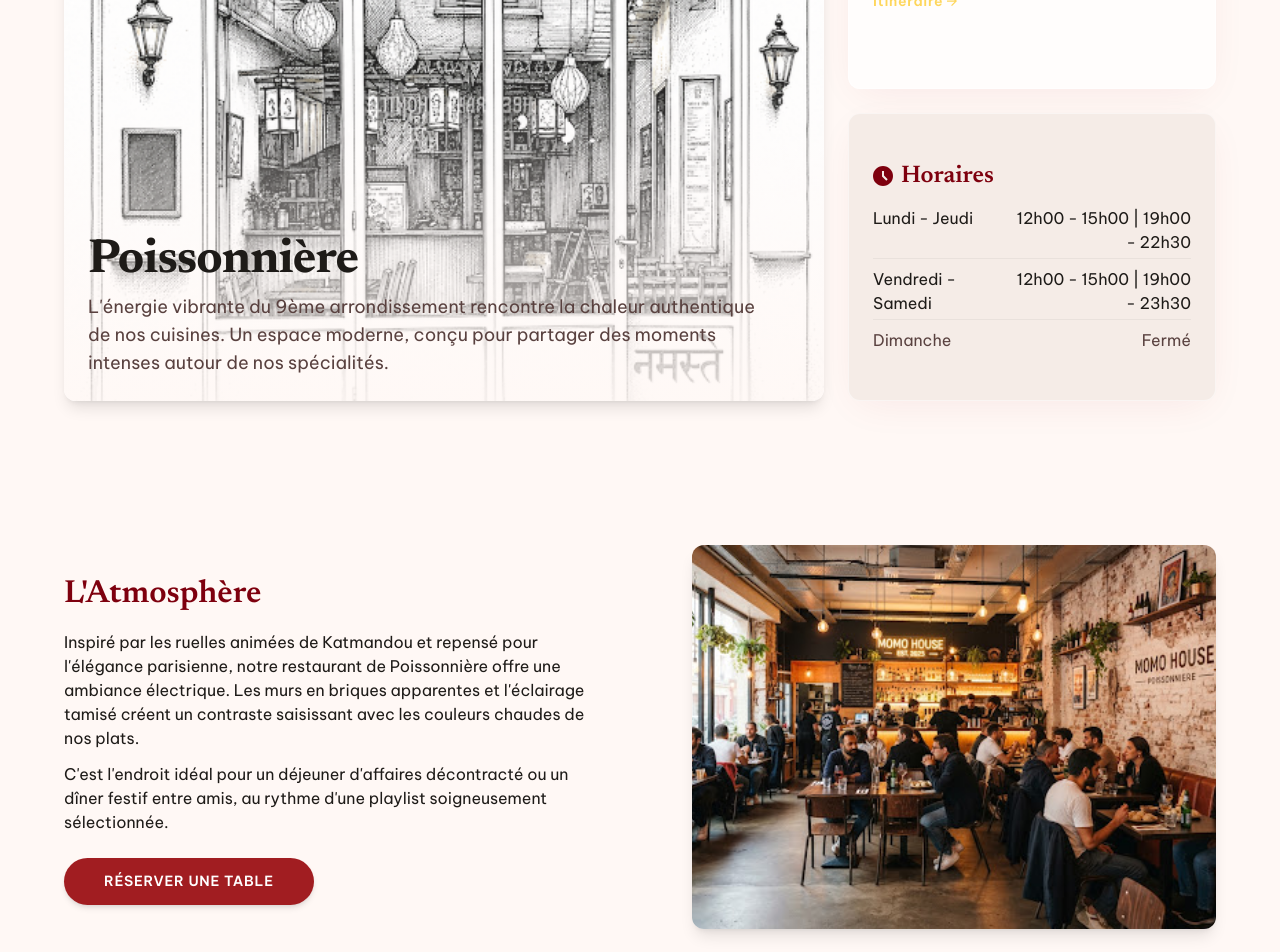
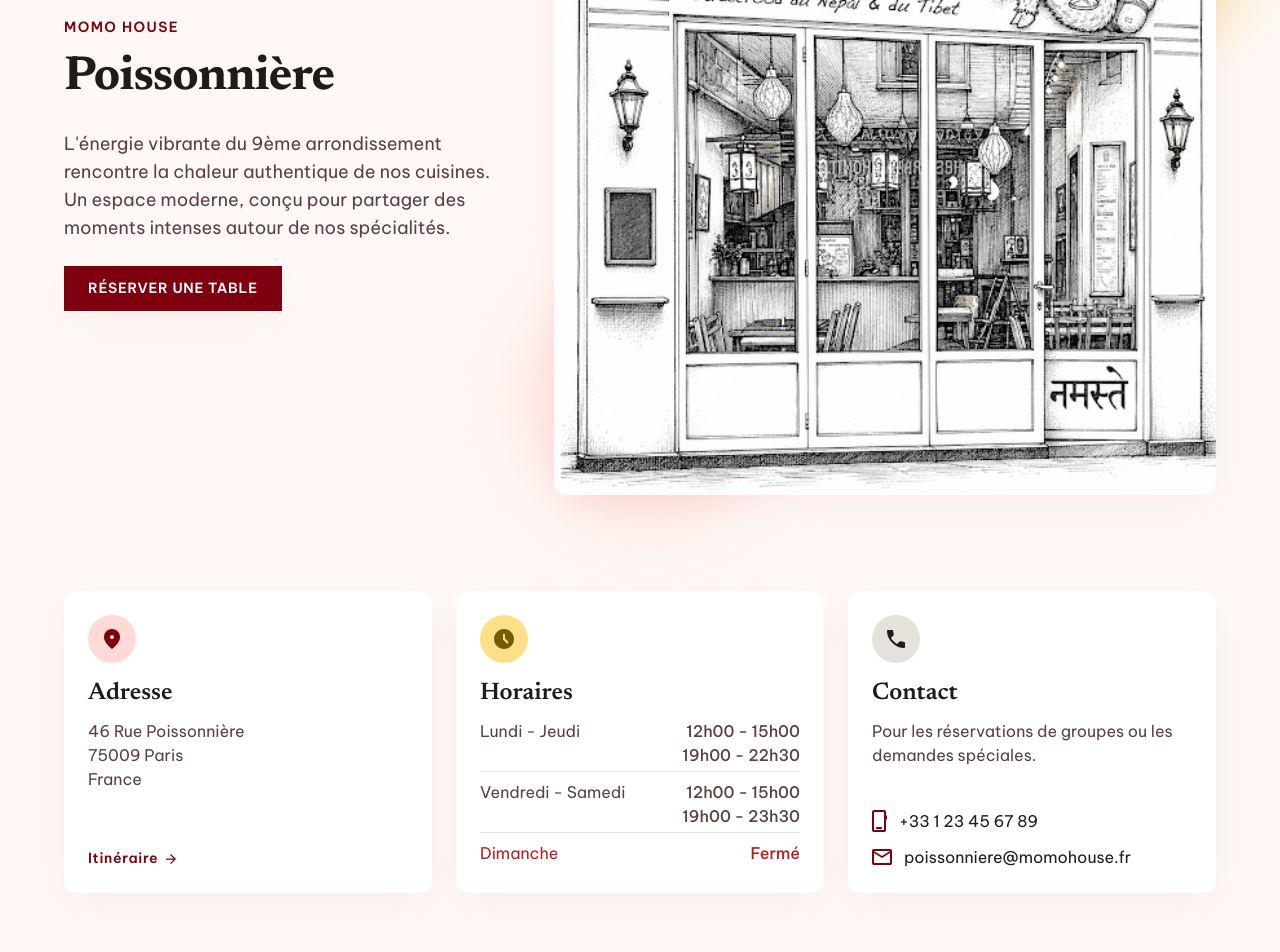
Before and after one commit to Ga1il3e/MomoHouse_Resto, a Next.js app: page /poissonniere in a window 1280 px wide. Shown: the part 320-1272 px from the top of the page. Built offline with nearby package versions, Linux system fonts and the light colour scheme.

Commit message:
Align Poissonnière page layout with Montmartre.
Use the same hero, info cards, and map section while keeping branch-specific content.

Co-authored-by: Cursor <cursoragent@cursor.com>

```diff
--- a/src/app/poissonniere/page.tsx
+++ b/src/app/poissonniere/page.tsx
@@ -1,7 +1,7 @@
 import Image from "next/image";
 import { SiteShell } from "@/components/SiteChrome";
 import { Button } from "@/components/ui/Button";
-import { InfoCard } from "@/components/ui/InfoCard";
+import { IconCircle, InfoCard } from "@/components/ui/InfoCard";
 import { Section } from "@/components/ui/Section";
 import { branches } from "@/lib/content";
 
@@ -11,48 +11,59 @@ export default function PoissonnierePage() {
   return (
     <SiteShell variant="inner">
       <div className="bg-cream">
-        <section className="mx-auto grid max-w-[1280px] gap-6 px-6 py-12 md:grid-cols-12 md:px-16 md:py-16">
-          <div className="relative overflow-hidden rounded-xl shadow-lg md:col-span-8 md:h-[600px]">
-            <div className="relative min-h-[420px] md:absolute md:inset-0 md:min-h-0">
+        <section className="mx-auto grid max-w-[1280px] items-center gap-10 px-6 py-16 md:grid-cols-12 md:gap-6 md:px-16 md:py-24">
+          <div className="flex flex-col justify-center md:col-span-5">
+            <p className="text-[14px] font-semibold tracking-[1.4px] uppercase text-red">
+              {branch.heroEyebrow}
+            </p>
+            <h1 className="mt-3 font-serif text-[40px] font-bold tracking-[-0.96px] text-ink md:text-[48px] md:leading-[56px]">
+              {branch.heroTitle}
+            </h1>
+            <p className="mt-6 max-w-[448px] text-[18px] leading-7 text-muted">
+              {branch.heroBody}
+            </p>
+            <Button
+              href="/reservations?branch=poissonniere"
+              variant="ink"
+              className="mt-6 w-fit"
+            >
+              RÉSERVER UNE TABLE
+            </Button>
+          </div>
+          <div className="relative md:col-span-7">
+            <div className="absolute top-[-32px] right-[-32px] size-64 rounded-full bg-[#e9c349] opacity-50 blur-[32px] mix-blend-multiply" />
+            <div className="absolute bottom-[-32px] left-[-32px] size-64 rounded-full bg-[#ffb3ad] opacity-30 blur-[32px] mix-blend-multiply" />
+            <div className="relative overflow-hidden rounded-xl shadow-soft">
+              <div className="relative aspect-square w-full md:h-[662px] md:aspect-auto">
                 <Image
                   src={branch.sketch}
                   alt="Illustration Momo House Poissonnière"
                   fill
-                className="object-cover object-center"
-                sizes="(max-width: 768px) 100vw, 66vw"
+                  className="object-cover"
+                  sizes="(max-width: 768px) 100vw, 55vw"
                   priority
                 />
-              <div className="absolute inset-0 bg-gradient-to-t from-[rgba(255,248,245,0.9)] via-[rgba(255,248,245,0.15)] to-transparent" />
-              <div className="absolute right-6 bottom-6 left-6">
-                <h1 className="font-serif text-[40px] font-bold tracking-[-0.96px] text-ink md:text-[48px] md:leading-[56px]">
-                  {branch.heroTitle}
-                </h1>
-                <p className="mt-1 max-w-[672px] text-[16px] leading-7 text-muted md:text-[18px]">
-                  {branch.heroBody}
-                </p>
               </div>
             </div>
           </div>
+        </section>
 
-          <div className="flex flex-col gap-6 md:col-span-4 md:h-[600px]">
-            <InfoCard
-              tone="glass"
-              className="flex flex-1 flex-col justify-center"
-            >
-              <div className="mb-3 flex items-center gap-2">
+        <section className="mx-auto grid max-w-[1280px] gap-6 px-6 pb-16 md:grid-cols-3 md:items-stretch md:px-16">
+          <InfoCard className="flex flex-col">
+            <IconCircle tone="pink">
               <span className="relative h-5 w-4">
                 <Image
-                    src="/icons/pin-poiss.svg"
+                  src="/icons/pin-red.svg"
                   alt=""
                   fill
                   className="object-contain"
                 />
               </span>
-                <h2 className="font-serif text-[24px] font-semibold text-red">
+            </IconCircle>
+            <h2 className="font-serif text-[24px] font-semibold text-ink">
               Adresse
             </h2>
-              </div>
-              <p className="text-[16px] leading-6 text-ink">
+            <p className="mt-2 flex-1 text-[16px] leading-6 text-muted">
               {branch.addressLines.map((line) => (
                 <span key={line} className="block">
                   {line}
@@ -63,12 +74,12 @@ export default function PoissonnierePage() {
               href={branch.mapsUrl}
               target="_blank"
               rel="noreferrer"
-                className="mt-4 inline-flex items-center gap-1 text-[14px] font-semibold tracking-[0.7px] text-gold transition hover:brightness-110 focus-ring"
+              className="mt-10 inline-flex items-center gap-2 text-[14px] font-semibold tracking-[0.7px] text-red transition hover:text-red-bright focus-ring"
             >
               Itinéraire
               <span className="relative size-[10px]">
                 <Image
-                    src="/icons/arrow-gold.svg"
+                  src="/icons/arrow.svg"
                   alt=""
                   fill
                   className="object-contain"
@@ -77,35 +88,30 @@ export default function PoissonnierePage() {
             </a>
           </InfoCard>
 
-            <InfoCard
-              className="flex flex-1 flex-col justify-center border border-white/50 bg-[#fbf2ed] shadow-soft"
-              tone="blush"
-            >
-              <div className="mb-3 flex items-center gap-2">
+          <InfoCard>
+            <IconCircle tone="hours">
               <span className="relative size-5">
                 <Image
-                    src="/icons/clock-poiss.svg"
+                  src="/icons/clock-hours.svg"
                   alt=""
                   fill
                   className="object-contain"
                 />
               </span>
-                <h2 className="font-serif text-[24px] font-semibold text-red">
+            </IconCircle>
+            <h2 className="font-serif text-[24px] font-semibold text-ink">
               Horaires
             </h2>
-              </div>
-              <ul className="space-y-2">
+            <ul className="mt-2 space-y-2">
               {branch.hours.map((row) => (
                 <li
                   key={row.days}
-                    className={`flex items-start justify-between gap-3 pb-1 text-[16px] ${
-                      row.days === "Dimanche"
-                        ? "text-muted"
-                        : "border-b border-hours-border text-ink"
-                    }`}
+                  className={`flex items-start justify-between gap-4 pb-1 text-[16px] ${
+                    row.closed ? "" : "border-b border-hours-border"
+                  } ${row.closed ? "text-closed" : "text-muted"}`}
                 >
-                    <span className="max-w-[40%]">{row.days}</span>
-                    <span className="max-w-[55%] text-right">
+                  <span>{row.days}</span>
+                  <span className="text-right font-medium">
                     {row.times.map((time) => (
                       <span key={time} className="block">
                         {time}
@@ -116,61 +122,87 @@ export default function PoissonnierePage() {
               ))}
             </ul>
           </InfoCard>
+
+          <InfoCard className="flex flex-col">
+            <IconCircle tone="contact">
+              <span className="relative size-[18px]">
+                <Image
+                  src="/icons/contact-phone-icon.svg"
+                  alt=""
+                  fill
+                  className="object-contain"
+                />
+              </span>
+            </IconCircle>
+            <h2 className="font-serif text-[24px] font-semibold text-ink">
+              Contact
+            </h2>
+            <p className="mt-2 text-[16px] leading-6 text-muted">
+              Pour les réservations de groupes ou les demandes spéciales.
+            </p>
+            <div className="mt-auto flex flex-col gap-3 pt-6">
+              <a
+                href={`tel:${branch.phone.replace(/\s/g, "")}`}
+                className="inline-flex items-center gap-3 text-[16px] text-ink focus-ring"
+              >
+                <span className="relative h-[22px] w-[15px]">
+                  <Image
+                    src="/icons/phone-red.svg"
+                    alt=""
+                    fill
+                    className="object-contain"
+                  />
+                </span>
+                {branch.phone}
+              </a>
+              <a
+                href={`mailto:${branch.email}`}
+                className="inline-flex items-center gap-3 text-[16px] text-ink focus-ring"
+              >
+                <span className="relative h-4 w-5">
+                  <Image
+                    src="/icons/email-red.svg"
+                    alt=""
+                    fill
+                    className="object-contain"
+                  />
+                </span>
+                {branch.email}
+              </a>
             </div>
+          </InfoCard>
         </section>
 
-        <Section
-          tone="transparent"
-          width={1280}
-          className="py-12 md:py-16"
-          innerClassName="flex flex-col items-center gap-6 md:flex-row md:gap-6"
-        >
-          <div className="flex-1 md:pr-20">
-            <h2 className="font-serif text-[32px] font-semibold text-red">
-              {branch.atmosphere.title}
+        <Section tone="transparent" width={1280} className="pb-20 pt-0">
+          <h2 className="mb-6 text-center font-serif text-[32px] font-semibold text-ink">
+            Nous Trouver
           </h2>
-            {branch.atmosphere.paragraphs.map((paragraph) => (
-              <p
-                key={paragraph.slice(0, 24)}
-                className="mt-3 text-[16px] leading-6 text-ink"
-              >
-                {paragraph}
-              </p>
-            ))}
-            <Button
-              href="/reservations?branch=poissonniere"
-              variant="primary"
-              className="mt-6 bg-red px-6 shadow-md"
-            >
-              Réserver une table
-            </Button>
-          </div>
-          <div className="relative h-[320px] w-full flex-1 overflow-hidden rounded-xl shadow-lg md:h-[384px]">
-            <Image
-              src={branch.atmosphere.image}
-              alt="Ambiance Poissonnière"
-              fill
-              className="object-cover"
-              sizes="(max-width: 768px) 100vw, 50vw"
-            />
-          </div>
-        </Section>
-
-        <Section tone="transparent" width={1280} className="pb-20 pt-0">
           <a
             href={branch.mapsUrl}
             target="_blank"
             rel="noreferrer"
-            className="relative block h-[320px] overflow-hidden rounded-xl shadow-md focus-ring md:h-[384px]"
+            className="group relative block h-[400px] overflow-hidden rounded-xl shadow-soft focus-ring"
           >
             <Image
               src={branch.map}
               alt="Carte Poissonnière"
               fill
-              className="object-cover transition duration-500 hover:scale-[1.01]"
+              className="object-cover transition duration-500 group-hover:scale-[1.02]"
               sizes="(max-width: 1280px) 100vw, 1152px"
             />
-            <div className="absolute inset-0 bg-gradient-to-t from-[rgba(255,248,245,0.3)] to-transparent" />
+            <span className="absolute inset-0 flex items-center justify-center bg-[rgba(178,42,43,0.08)] opacity-100 transition md:opacity-0 md:group-hover:opacity-100 md:group-focus-visible:opacity-100">
+              <span className="inline-flex items-center gap-2 rounded-full bg-white px-4 py-2 text-[12px] font-medium text-red shadow-md">
+                <span className="relative size-[11px]">
+                  <Image
+                    src="/icons/map-open.svg"
+                    alt=""
+                    fill
+                    className="object-contain"
+                  />
+                </span>
+                Ouvrir la carte
+              </span>
+            </span>
           </a>
         </Section>
       </div>
--- a/src/lib/content.ts
+++ b/src/lib/content.ts
@@ -47,39 +47,32 @@ export const branches = {
     name: "Poissonnière",
     shortLabel: "Poissonnière",
     district: "Paris 9e",
-    addressLines: ["46 Rue Poissonnière", "75009 Paris, France"],
+    addressLines: ["46 Rue Poissonnière", "75009 Paris", "France"],
     addressInline: "46 Rue Poissonnière, 75009 Paris",
     mapsUrl:
       "https://www.google.com/maps/search/?api=1&query=46+Rue+Poissonni%C3%A8re+75009+Paris",
-    email: "contact@momohouse.fr",
+    email: "poissonniere@momohouse.fr",
     phone: "+33 1 23 45 67 89",
     hours: [
       {
         days: "Lundi - Jeudi",
-        times: ["12h00 - 15h00 | 19h00 - 22h30"],
+        times: ["12h00 - 15h00", "19h00 - 22h30"],
         closed: false,
       },
       {
         days: "Vendredi - Samedi",
-        times: ["12h00 - 15h00 | 19h00 - 23h30"],
+        times: ["12h00 - 15h00", "19h00 - 23h30"],
         closed: false,
       },
-      { days: "Dimanche", times: ["Fermé"], closed: false },
+      { days: "Dimanche", times: ["Fermé"], closed: true },
     ],
+    heroEyebrow: "MOMO HOUSE",
     heroTitle: "Poissonnière",
     heroBody:
       "L'énergie vibrante du 9ème arrondissement rencontre la chaleur authentique de nos cuisines. Un espace moderne, conçu pour partager des moments intenses autour de nos spécialités.",
     sketch: "/images/poissonniere-hero.png",
     map: "/images/map-poissonniere.png",
     branchSketch: "/images/branch-poissonniere.png",
-    atmosphere: {
-      title: "L'Atmosphère",
-      paragraphs: [
-        "Inspiré par les ruelles animées de Katmandou et repensé pour l'élégance parisienne, notre restaurant de Poissonnière offre une ambiance électrique. Les murs en briques apparentes et l'éclairage tamisé créent un contraste saisissant avec les couleurs chaudes de nos plats.",
-        "C'est l'endroit idéal pour un déjeuner d'affaires décontracté ou un dîner festif entre amis, au rythme d'une playlist soigneusement sélectionnée.",
-      ],
-      image: "/images/atmosphere.png",
-    },
   },
 } as const;
 
```
Lines whose indentation alone changed are shown as unchanged.
